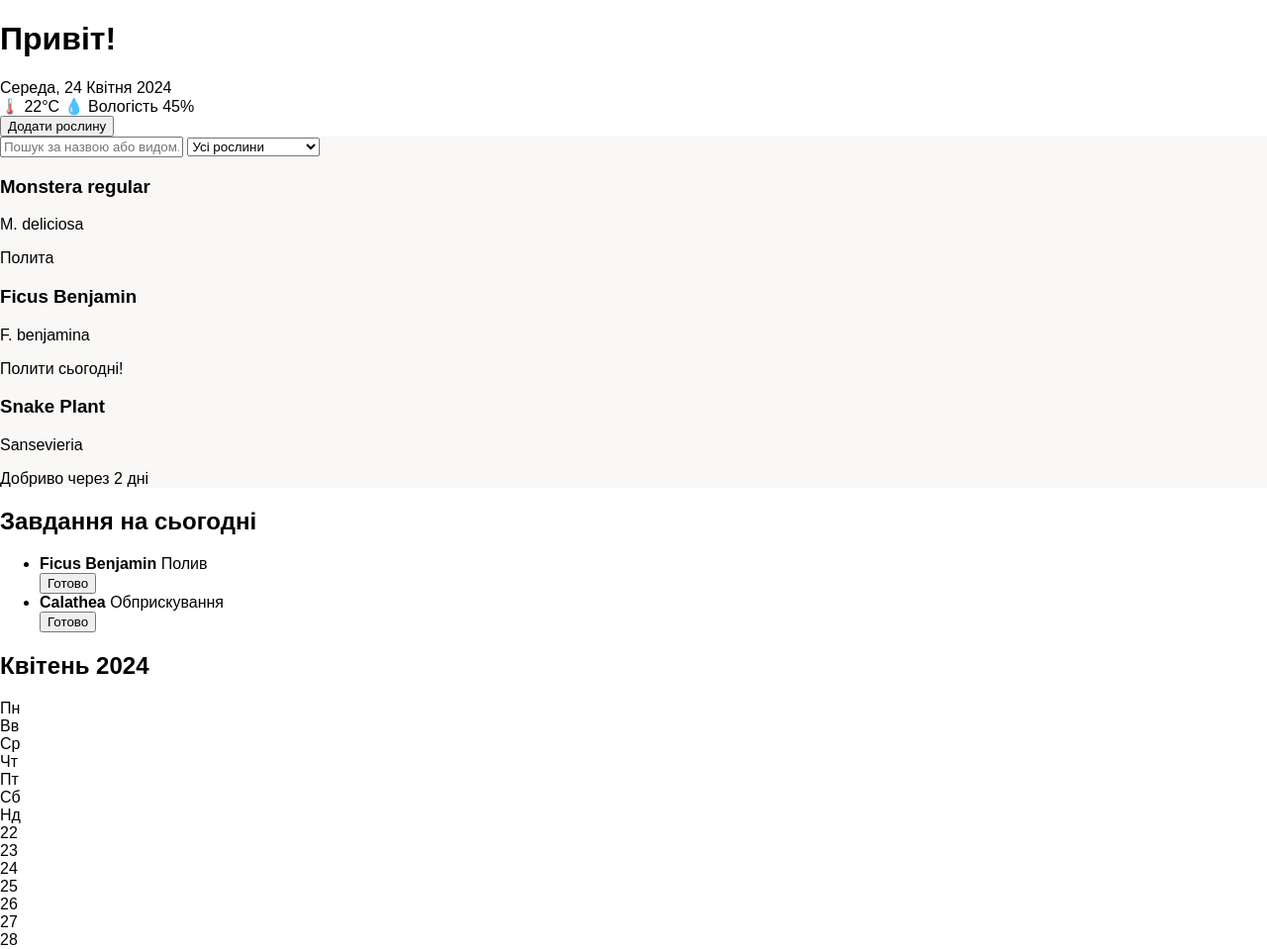
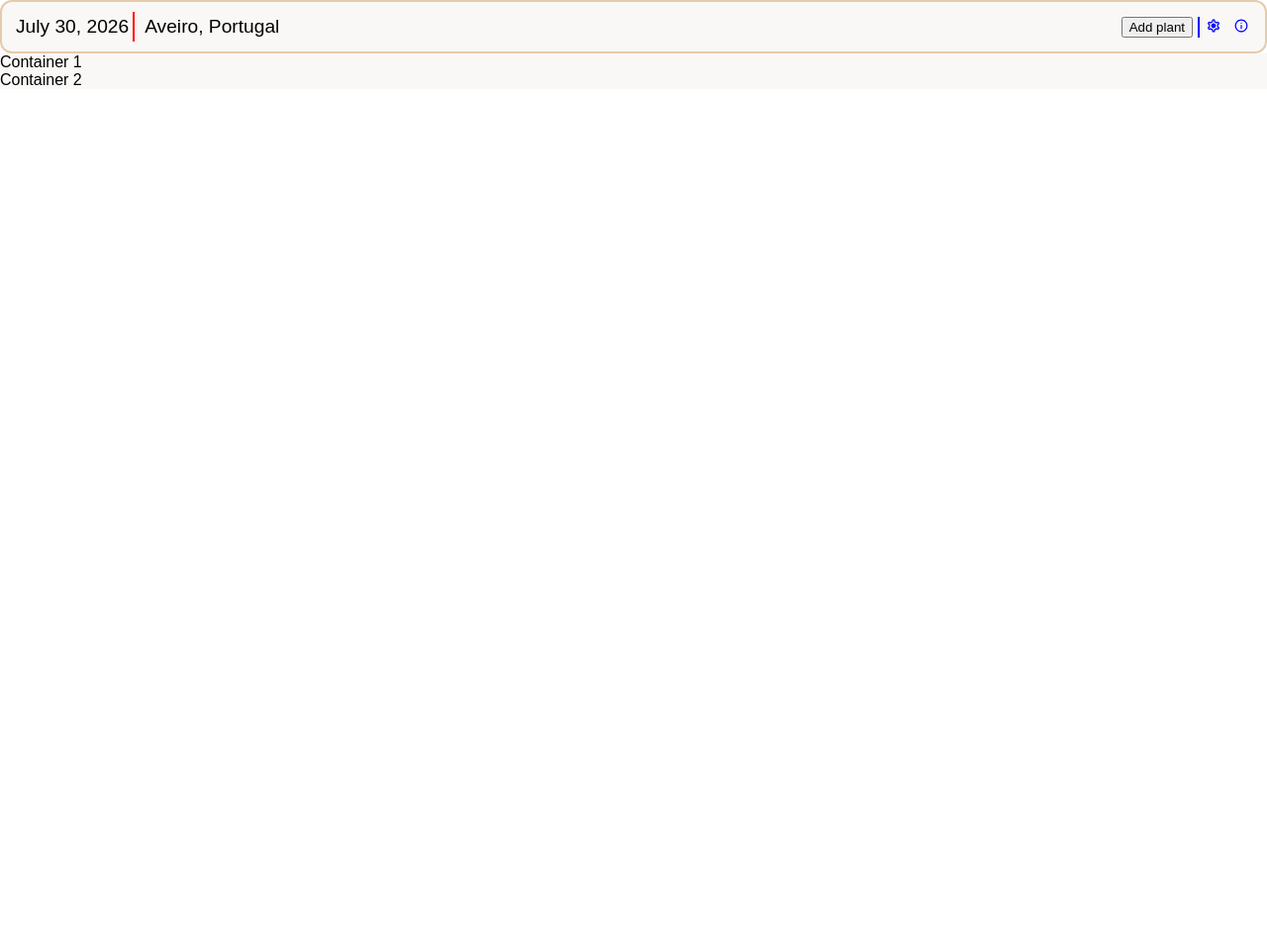
Before and after one commit to Shushunya/plant-widget, a website: page plantidget/src/main.html in a window 1280 px wide. Shown: the whole page at 99% size. After the commit the page ends 800 px from the top, so only its background shows below. Drawn offline with Linux system fonts and the light colour scheme.

Commit message:
add header element

```diff
--- /dev/null
+++ b/plantidget/src/css/mainwin/header.css
@@ -0,0 +1,104 @@
+.view-container {
+  width: 100%;
+  height: 100%;
+  display: flex;
+  flex-direction: column;
+}
+
+/* The magic switch */
+.hidden {
+  display: none !important;
+}
+
+
+header {
+    display: flex;
+    justify-content: space-between;
+    align-items: center;
+
+    background: var(--color-bg-main);
+
+    padding: 10px;
+    border-radius: 12px;
+    border-style: solid;
+    border-width: 2px;
+    border-color: #e7caa9;
+    /* box-shadow: 0 2px 10px rgba(0, 0, 0, 0.05); */
+}
+
+.header-info {
+    display: flex;
+    align-items: center;
+    gap: 10px;
+
+
+    font-size: 1.2rem;
+
+}
+
+.header-info time{
+    padding: 4px;
+    font-size: 1.2rem;
+
+    border-right-style: solid;
+    border-right-width: 2px;
+    border-right-color: red;
+}
+
+.header-tools {
+    display: flex;
+    gap: 5px;
+}
+
+.tools-icons {
+    display: flex;
+
+    /* background-color: antiquewhite; */
+
+    border-left-style: solid;
+    border-left-width: 2px;
+    border-left-color: blue;
+}
+
+svg {
+    width: 18px;
+    height: 18px;
+    fill: blue;
+}
+
+
+/* TOOLTIP STULING */
+.tooltip-target {
+  position: relative;
+}
+
+.tooltip-target::after {
+  content: attr(data-tooltip);
+  position: absolute;
+
+  /* Position it centered slightly above the icon */
+  bottom: 130%;
+  left: 50%;
+  transform: translateX(-50%);
+
+  /* Styling using your existing earthy palette */
+  background-color: var(--color-primary, #355326);
+  color: var(--color-bg-main, #f9f8f6);
+  padding: 4px 8px;
+  border-radius: 6px;
+  font-size: 12px;
+  font-family: var(--font-main, sans-serif);
+  white-space: nowrap;
+
+  opacity: 0;
+  pointer-events: none;
+
+  /* Smooth fade-in */
+  transition: opacity 0.2s ease, transform 0.2s ease;
+}
+
+/* 3. Show it on hover and keyboard focus */
+.tooltip-target:hover::after,
+.tooltip-target:focus-visible::after {
+  opacity: 1;
+}
--- a/plantidget/src/main.html
+++ b/plantidget/src/main.html
@@ -8,117 +8,68 @@
     <link rel="stylesheet" href="css/variables.css" />
     <link rel="stylesheet" href="css/base.css" />
     <link rel="stylesheet" href="css/main.css" />
+
+    <link rel="stylesheet" href="css/mainwin/header.css" />
+    <link rel="stylesheet" href="css/utils.css" />
 </head>
 
 <body>
-    <div class="app-container">
+
+    <div id="settingsView" class="view-container hidden">
+        <h2>Settings</h2>
+        <p>Theme, timezone, and preferences go here.</p>
+        <button id="settingsBackToMainBtn">
+            Back
+        </button>
+    </div>
+
+    <div id="aboutView" class="view-container hidden">
+        <h2>About the App</h2>
+        <p>Some long text</p>
+        <button id="aboutBackToMainBtn">
+            Back
+        </button>
+    </div>
+
+    <div id="mainView" class="view-container">
 
         <header>
+
             <div class="header-info">
-                <h1>Привіт!</h1>
-                <time id="current-date" datetime="2024-04-24">Середа, 24 Квітня 2024</time>
+                <time id="dateBlock" datetime="2026-07-30">July 30, 2026</time>
+                <span>Aveiro, Portugal</span>
+            </div>
+            <div class="header-tools">
+                <button>Add plant</button>
+                <div class="tools-icons">
+
+                    <button id="mainSettingsBtn" class="icon-btn tooltip-target" data-tooltip="Settings">
+                        <svg class="tooltip" xmlns="http://www.w3.org/2000/svg" height="20px" viewBox="0 -960 960 960"
+                            width="20px" fill="#e3e3e3">
+                            <path
+                                d="m403-96-22-114q-23-9-44.5-21T296-259l-110 37-77-133 87-76q-2-12-3-24t-1-25q0-13 1-25t3-24l-87-76 77-133 110 37q19-16 40.5-28t44.5-21l22-114h154l22 114q23 9 44.5 21t40.5 28l110-37 77 133-87 76q2 12 3 24t1 25q0 13-1 25t-3 24l87 76-77 133-110-37q-19 16-40.5 28T579-210L557-96H403Zm59-72h36l19-99q38-7 71-26t57-48l96 32 18-30-76-67q6-17 9.5-35.5T696-480q0-20-3.5-38.5T683-554l76-67-18-30-96 32q-24-29-57-48t-71-26l-19-99h-36l-19 99q-38 7-71 26t-57 48l-96-32-18 30 76 67q-6 17-9.5 35.5T264-480q0 20 3.5 38.5T277-406l-76 67 18 30 96-32q24 29 57 48t71 26l19 99Zm18-168q60 0 102-42t42-102q0-60-42-102t-102-42q-60 0-102 42t-42 102q0 60 42 102t102 42Zm0-144Z" />
+                        </svg>
+                    </button>
+                    <button id="aboutBtn" class="icon-btn tooltip-target" data-tooltip="About">
+                        <svg xmlns="http://www.w3.org/2000/svg" height="20px" viewBox="0 -960 960 960" width="20px"
+                            fill="#e3e3e3">
+                            <path
+                                d="M444-288h72v-240h-72v240Zm61.5-322.29q10.5-10.29 10.5-25.5t-10.29-25.71q-10.29-10.5-25.5-10.5t-25.71 10.29q-10.5 10.29-10.5 25.5t10.29 25.71q10.29 10.5 25.5 10.5t25.71-10.29ZM480.28-96Q401-96 331-126t-122.5-82.5Q156-261 126-330.96t-30-149.5Q96-560 126-629.5q30-69.5 82.5-122T330.96-834q69.96-30 149.5-30t149.04 30q69.5 30 122 82.5T834-629.28q30 69.73 30 149Q864-401 834-331t-82.5 122.5Q699-156 629.28-126q-69.73 30-149 30Zm-.28-72q130 0 221-91t91-221q0-130-91-221t-221-91q-130 0-221 91t-91 221q0 130 91 221t221 91Zm0-312Z" />
+                        </svg>
+                    </button>
+                </div>
+
             </div>
 
-            <div class="weather-panel">
-                <span>🌡️ 22°C</span>
-                <span>💧 Вологість 45%</span>
-            </div>
-
-            <button class="add-btn" id="btn-add-plant">Додати рослину</button>
         </header>
 
-        <div class="content-wrapper">
-            <div id="dashboard-view" class="dashboard-view">
-                <main>
-                    <div class="controls">
-                        <input type="text" placeholder="Пошук за назвою або видом...">
-                        <select>
-                            <option value="all">Усі рослини</option>
-                            <option value="favorites">Улюблені</option>
-                            <option value="needs-care">Потребують уваги</option>
-                        </select>
-                    </div>
+        <main>
+            <div>Container 1</div>
+            <div>Container 2</div>
+        </main>
 
-                    <div class="plant-grid">
-                        <div class="plant-card">
-                            <h3>Monstera regular</h3>
-                            <p>M. deliciosa</p>
-                            <span class="status-badge status-good">Полита</span>
-                        </div>
-                        <div class="plant-card">
-                            <h3>Ficus Benjamin</h3>
-                            <p>F. benjamina</p>
-                            <span class="status-badge status-alert">Полити сьогодні!</span>
-                        </div>
-                        <div class="plant-card">
-                            <h3>Snake Plant</h3>
-                            <p>Sansevieria</p>
-                            <span class="status-badge status-warning">Добриво через 2 дні</span>
-                        </div>
-                    </div>
-                </main>
-
-                <aside>
-                    <div class="widget">
-                        <h2>Завдання на сьогодні</h2>
-                        <ul class="urgent-list">
-                            <li>
-                                <div class="task-info">
-                                    <strong>Ficus Benjamin</strong>
-                                    <span>Полив</span>
-                                </div>
-                                <button class="action-btn">Готово</button>
-                            </li>
-                            <li>
-                                <div class="task-info">
-                                    <strong>Calathea</strong>
-                                    <span>Обприскування</span>
-                                </div>
-                                <button class="action-btn">Готово</button>
-                            </li>
-                        </ul>
-                    </div>
-
-                    <div class="widget">
-                        <h2>Квітень 2024</h2>
-                        <div class="calendar-grid">
-                            <div class="calendar-header">Пн</div>
-                            <div class="calendar-header">Вв</div>
-                            <div class="calendar-header">Ср</div>
-                            <div class="calendar-header">Чт</div>
-                            <div class="calendar-header">Пт</div>
-                            <div class="calendar-header">Сб</div>
-                            <div class="calendar-header">Нд</div>
-
-                            <div class="calendar-day">22</div>
-                            <div class="calendar-day">23</div>
-                            <div class="calendar-day today">24</div>
-                            <div class="calendar-day has-task">25</div>
-                            <div class="calendar-day">26</div>
-                            <div class="calendar-day">27</div>
-                            <div class="calendar-day">28</div>
-                        </div>
-                    </div>
-                </aside>
-            </div>
-            <div id="form-view" style="display: none;">
-                <form action="" method="get" class="form-example">
-                    <div class="form-example">
-                        <label for="name">Enter your name: </label>
-                        <input type="text" name="name" id="name" required />
-                    </div>
-                    <div class="form-example">
-                        <label for="email">Enter your email: </label>
-                        <input type="email" name="email" id="email" required />
-                    </div>
-                    <div class="form-example">
-                        <input type="submit" value="Subscribe!" />
-                    </div>
-                </form>
-
-            </div>
-        </div>
     </div>
+    <script type="module" src="main.js"></script>
 
 </body>
 
--- a/plantidget/src/main.js
+++ b/plantidget/src/main.js
@@ -1,5 +1,109 @@
 const { invoke } = window.__TAURI__.core;
 
 
-invoke("get_plants").then((data) => console.log(data));
-invoke("add_plant").then((data) => console.log(data));
+const months = ["January", "February", "March", "April", "May", "June", "July", "August", "September", "October", "November", "December"];
+
+async function sendPlantToBackend() {
+    const myNewPlant = {
+        id: 3,
+        name: "Ficus Benjamin",
+        genus: "Other",
+        species: "F. benjamina",
+
+        growth_start: "April",
+        growth_end: "September",
+
+        watering: {
+            growth_interval_days: 5,
+            dormant_interval_days: 12
+        },
+        fertilizing: {
+            growth_interval_days: 14,
+            dormant_interval_days: 60
+        },
+        fertilizer_dilution: "1:4",
+
+        misting_interval_days: 2,
+        light: "BrightIndirect",
+        soil: "WellDraining",
+
+        last_watered: null,
+        last_fertilized: null,
+        notes: ["Любить обприскування", "Не любить протягів"]
+    };
+
+    try {
+        const response = await invoke('add_plant', { newPlant: myNewPlant });
+
+        console.log("Відповідь від Rust:", response);
+        alert(response);
+
+    } catch (error) {
+        console.error("Помилка при додаванні рослини:", error);
+    }
+}
+
+const dateElement = document.getElementById("dateBlock");
+
+const settingsBtn = document.getElementById("mainSettingsBtn");
+const aboutBtn = document.getElementById("aboutBtn");
+const settingsBackToMainBtn = document.getElementById("settingsBackToMainBtn");
+const aboutBackToMainBtn = document.getElementById("aboutBackToMainBtn");
+
+const mainView = document.getElementById("mainView");
+const settingsView = document.getElementById("settingsView");
+const aboutView = document.getElementById("aboutView");
+
+if (settingsBtn) {
+  settingsBtn.addEventListener("click", () => {
+    mainView.classList.add("hidden");
+    settingsView.classList.remove("hidden");
+  });
+}
+
+if (aboutBtn) {
+    aboutBtn.addEventListener("click", () => {
+        mainView.classList.add("hidden");
+        aboutView.classList.remove("hidden");
+    })
+}
+
+if (settingsBackToMainBtn) {
+  settingsBackToMainBtn.addEventListener("click", () => {
+    settingsView.classList.add("hidden");
+    mainView.classList.remove("hidden");
+  });
+}
+
+if (aboutBackToMainBtn) {
+  aboutBackToMainBtn.addEventListener("click", () => {
+    aboutView.classList.add("hidden");
+    mainView.classList.remove("hidden");
+  });
+}
+
+function getDateNow() {
+    let now = new Date();
+    const [day, month, year] = [
+        now.getDate(),
+        now.getMonth(),
+        now.getFullYear()
+    ];
+
+    let monthFormatted;
+    if (month.toString().length < 2) {
+        monthFormatted = `0${month}`;
+    } else {
+        monthFormatted = month.toString();
+    }
+
+    const datetimeAtr = `${year}-${monthFormatted}-${day}`;
+
+    dateElement.textContent = `${months[month]} ${day}, ${year}`;
+    dateElement.setAttribute("datetime", datetimeAtr);
+
+    // console.log(now.toDateString());
+}
+
+getDateNow();
+// document.getElementById('save-btn').addEventListener('click', sendPlantToBackend);
```
